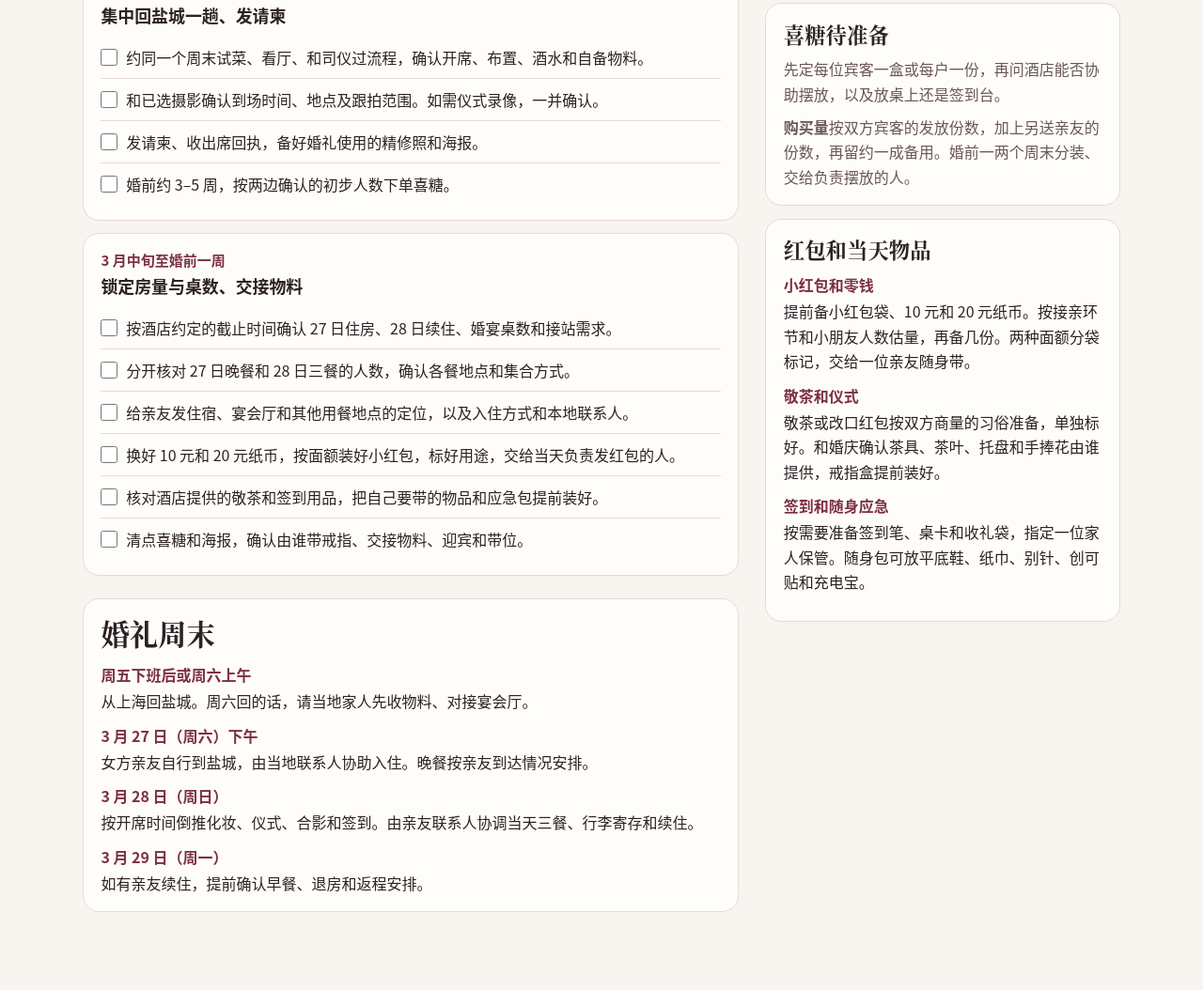
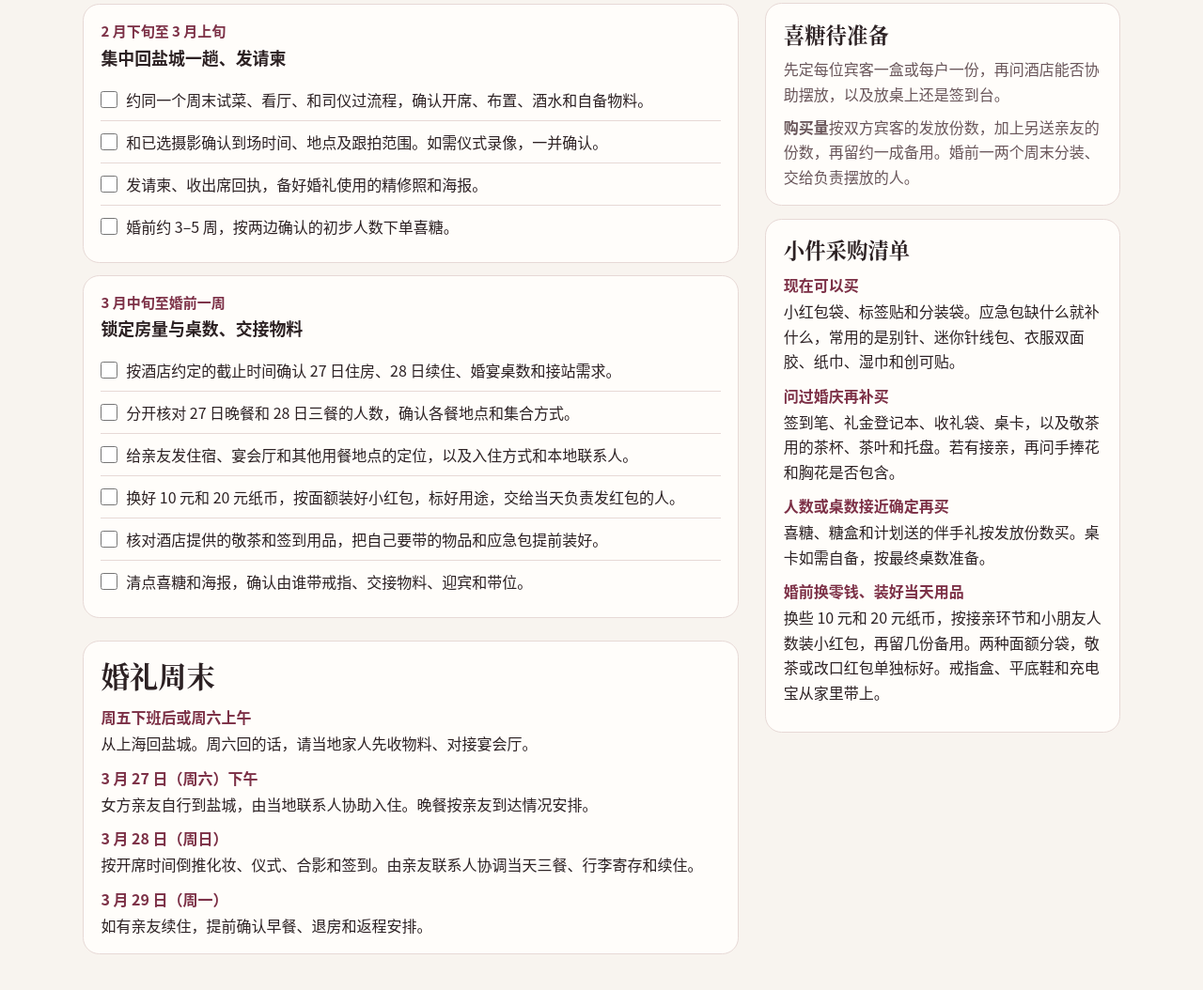
Before and after one commit to jiyunfei150-del/wedding-prep-2027, a plain HTML site: page index.html in a window 1280 px wide. Shown: the part 1362-2416 px from the top of the page at 94% size. Before the commit the page ends 2373 px from the top, so only its background shows below. Drawn offline with Linux system fonts and the light colour scheme.

Commit message:
Organize wedding small-item shopping by when to buy

```diff
--- a/index.html
+++ b/index.html
@@ -128,7 +128,7 @@
       <a href="#rooms">亲友住宿</a>
       <a href="#meals">亲友用餐</a>
       <a href="#candy">喜糖</a>
-      <a href="#supplies">红包和物品</a>
+      <a href="#supplies">小件采购</a>
       <a href="#weekend">婚礼周末</a>
     </nav>
   </header>
@@ -170,6 +170,7 @@
                 <li><label class="task"><input type="checkbox" data-task="photo-appointment"><span>问上海婚纱摄影的可选周末，以及选片、精修和海报交付时间。</span></label></li>
                 <li><label class="task"><input type="checkbox" data-task="room-inquiry"><span>女方家按家庭收住宿需求，男方家按婚宴合同上的门店地址问住宿团房。</span></label></li>
                 <li><label class="task"><input type="checkbox" data-task="candy-scope"><span>定喜糖的预算和发法，问双方父母有没有需要另外送的亲友。</span></label></li>
+                <li><label class="task"><input type="checkbox" data-task="small-supplies-shopping"><span>照小件采购清单先买红包袋和缺的应急小物，拿到婚庆用品清单后再补缺项。</span></label></li>
               </ul>
             </li>
             <li class="stage">
@@ -264,14 +265,16 @@
           <p><strong>购买量</strong>按双方宾客的发放份数，加上另送亲友的份数，再留约一成备用。婚前一两个周末分装、交给负责摆放的人。</p>
         </section>
         <section class="side-card" aria-labelledby="supplies">
-          <h2 id="supplies">红包和当天物品</h2>
+          <h2 id="supplies">小件采购清单</h2>
           <dl class="event-list">
-            <dt>小红包和零钱</dt>
-            <dd>提前备小红包袋、10 元和 20 元纸币。按接亲环节和小朋友人数估量，再备几份。两种面额分袋标记，交给一位亲友随身带。</dd>
-            <dt>敬茶和仪式</dt>
-            <dd>敬茶或改口红包按双方商量的习俗准备，单独标好。和婚庆确认茶具、茶叶、托盘和手捧花由谁提供，戒指盒提前装好。</dd>
-            <dt>签到和随身应急</dt>
-            <dd>按需要准备签到笔、桌卡和收礼袋，指定一位家人保管。随身包可放平底鞋、纸巾、别针、创可贴和充电宝。</dd>
+            <dt>现在可以买</dt>
+            <dd>小红包袋、标签贴和分装袋。应急包缺什么就补什么，常用的是别针、迷你针线包、衣服双面胶、纸巾、湿巾和创可贴。</dd>
+            <dt>问过婚庆再补买</dt>
+            <dd>签到笔、礼金登记本、收礼袋、桌卡，以及敬茶用的茶杯、茶叶和托盘。若有接亲，再问手捧花和胸花是否包含。</dd>
+            <dt>人数或桌数接近确定再买</dt>
+            <dd>喜糖、糖盒和计划送的伴手礼按发放份数买。桌卡如需自备，按最终桌数准备。</dd>
+            <dt>婚前换零钱、装好当天用品</dt>
+            <dd>换些 10 元和 20 元纸币，按接亲环节和小朋友人数装小红包，再留几份备用。两种面额分袋，敬茶或改口红包单独标好。戒指盒、平底鞋和充电宝从家里带上。</dd>
           </dl>
         </section>
       </aside>
```
